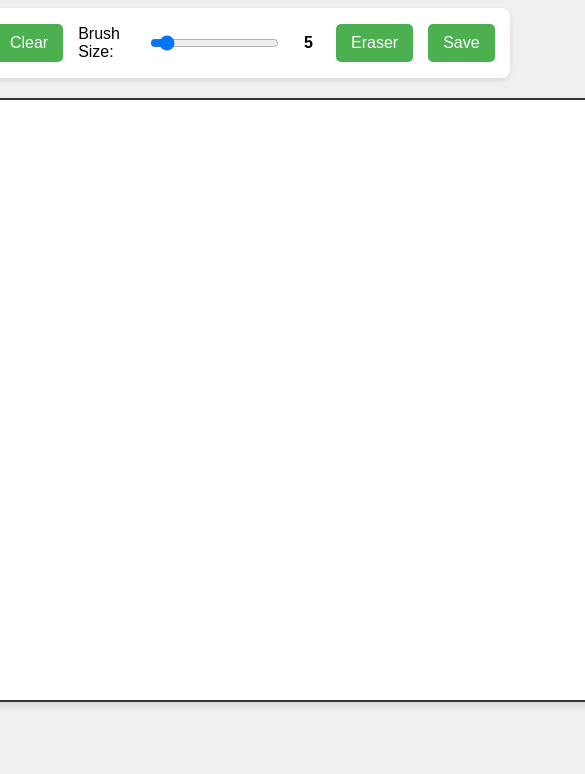
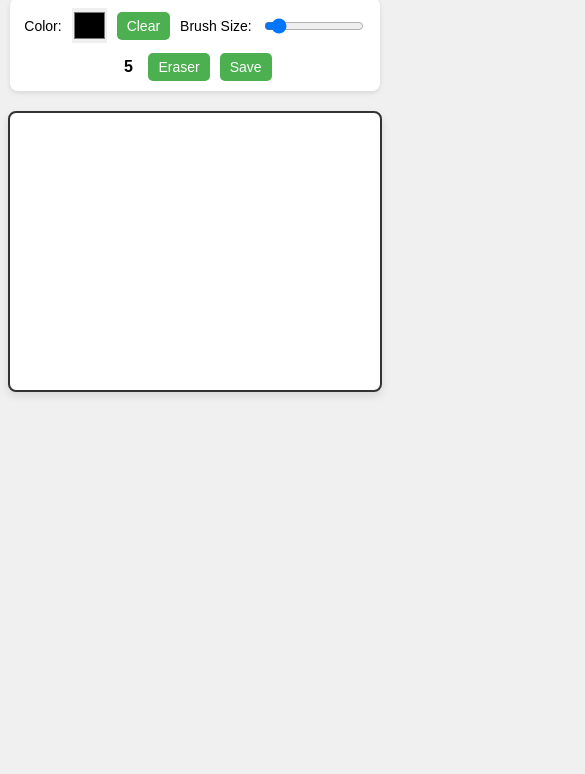
Before and after one commit to c0d33ngr/simple-draw-app, a plain HTML site: page index.html in a window 390 px wide. Shown: the part 70-844 px from the top of the page, 585 px wide, since content can reach past the window. Drawn offline with Linux system fonts and the light colour scheme.

Commit message:
add responsiveness across devices

```diff
--- a/index.html
+++ b/index.html
@@ -18,7 +18,7 @@
         <button id="eraserBtn">Eraser</button>
         <button id="saveBtn">Save</button>
     </div>
-    <canvas id="drawCanvas" width="800" height="600"></canvas>
+    <canvas id="drawCanvas"></canvas>
     <script src="script.js"></script>
 </body>
 </html>
--- a/script.js
+++ b/script.js
@@ -12,6 +12,23 @@ let isDrawing = false;
 let isErasing = false;
 let lastX = 0;
 let lastY = 0;
+
+// Set initial canvas size and on resize
+function resizeCanvas() {
+    const imageData = ctx.getImageData(0, 0, canvas.width, canvas.height);
+    const container = canvas.parentElement;
+    canvas.width = container.clientWidth;
+    // Calculate height based on a 4:3 aspect ratio
+    canvas.height = canvas.width * 0.75;
+    ctx.putImageData(imageData, 0, 0);
+    // Re-apply line settings after resize
+    ctx.lineCap = 'round';
+    ctx.lineJoin = 'round';
+    updateBrushSize();
+}
+
+window.addEventListener('resize', resizeCanvas);
+
 
 ctx.lineCap = 'round';
 ctx.lineJoin = 'round';
@@ -95,5 +112,6 @@ saveBtn.addEventListener('click', () => {
     link.click();
 });
 
-// Initialize brush size
+// Initialize
+resizeCanvas();
 updateBrushSize();
--- a/style.css
+++ b/style.css
@@ -4,15 +4,19 @@ body {
     flex-direction: column;
     align-items: center;
     background-color: #f0f0f0;
-    margin: 20px;
+    margin: 0;
+    padding: 10px;
 }
 
 h1 {
     margin-top: 0;
+    text-align: center;
 }
 
 .controls {
     display: flex;
+    flex-wrap: wrap; /* Allow controls to wrap on smaller screens */
+    justify-content: center;
     align-items: center;
     gap: 15px;
     margin-bottom: 20px;
@@ -20,17 +24,20 @@ h1 {
     padding: 15px;
     border-radius: 8px;
     box-shadow: 0 2px 5px rgba(0,0,0,0.1);
+    width: 100%;
+    max-width: 780px; /* Match canvas max-width */
+    box-sizing: border-box;
 }
 
 .controls label,
 .controls button,
 .controls input {
-    font-size: 16px;
+    font-size: 14px;
 }
 
 .controls input[type="color"] {
-    width: 40px;
-    height: 40px;
+    width: 35px;
+    height: 35px;
     border: none;
     padding: 0;
     cursor: pointer;
@@ -38,17 +45,18 @@ h1 {
 
 .controls input[type="range"] {
     cursor: pointer;
+    max-width: 100px;
 }
 
 .controls button {
     background-color: #4CAF50;
     color: white;
     border: none;
-    padding: 10px 15px;
+    padding: 8px 12px;
     text-align: center;
     text-decoration: none;
     display: inline-block;
-    font-size: 16px;
+    font-size: 14px;
     border-radius: 5px;
     cursor: pointer;
     transition: background-color 0.3s;
@@ -64,7 +72,7 @@ h1 {
 
 #brushSizeValue {
     font-weight: bold;
-    min-width: 25px;
+    min-width: 20px;
     text-align: center;
 }
 
@@ -73,4 +81,19 @@ canvas {
     background-color: #fff;
     border-radius: 8px;
     box-shadow: 0 4px 8px rgba(0,0,0,0.1);
+    /* Make canvas responsive */
+    max-width: 100%;
+    height: auto;
 }
+
+/* Media query for smaller screens */
+@media (max-width: 600px) {
+    .controls {
+        gap: 10px;
+        padding: 10px;
+    }
+
+    .controls button {
+        padding: 6px 10px;
+    }
+}
```
